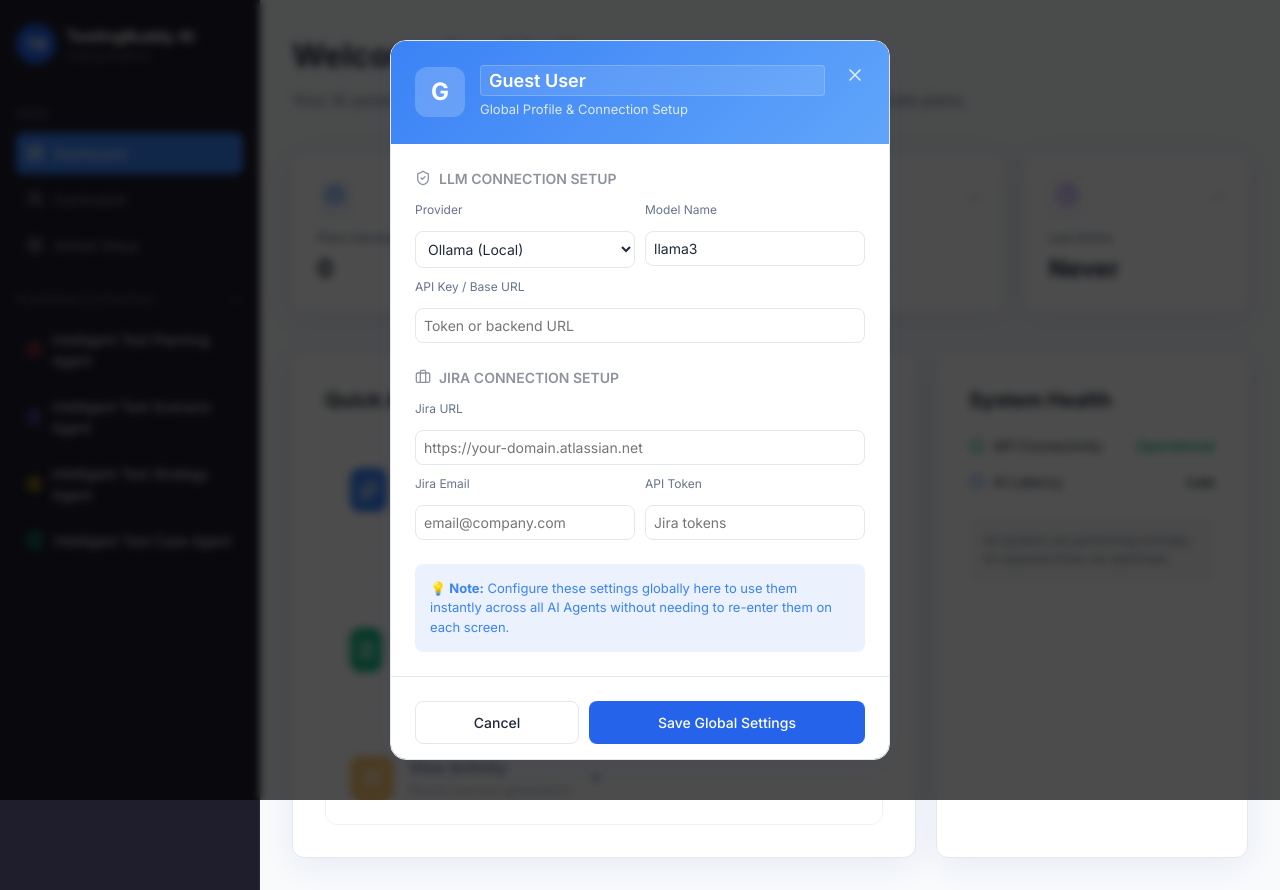
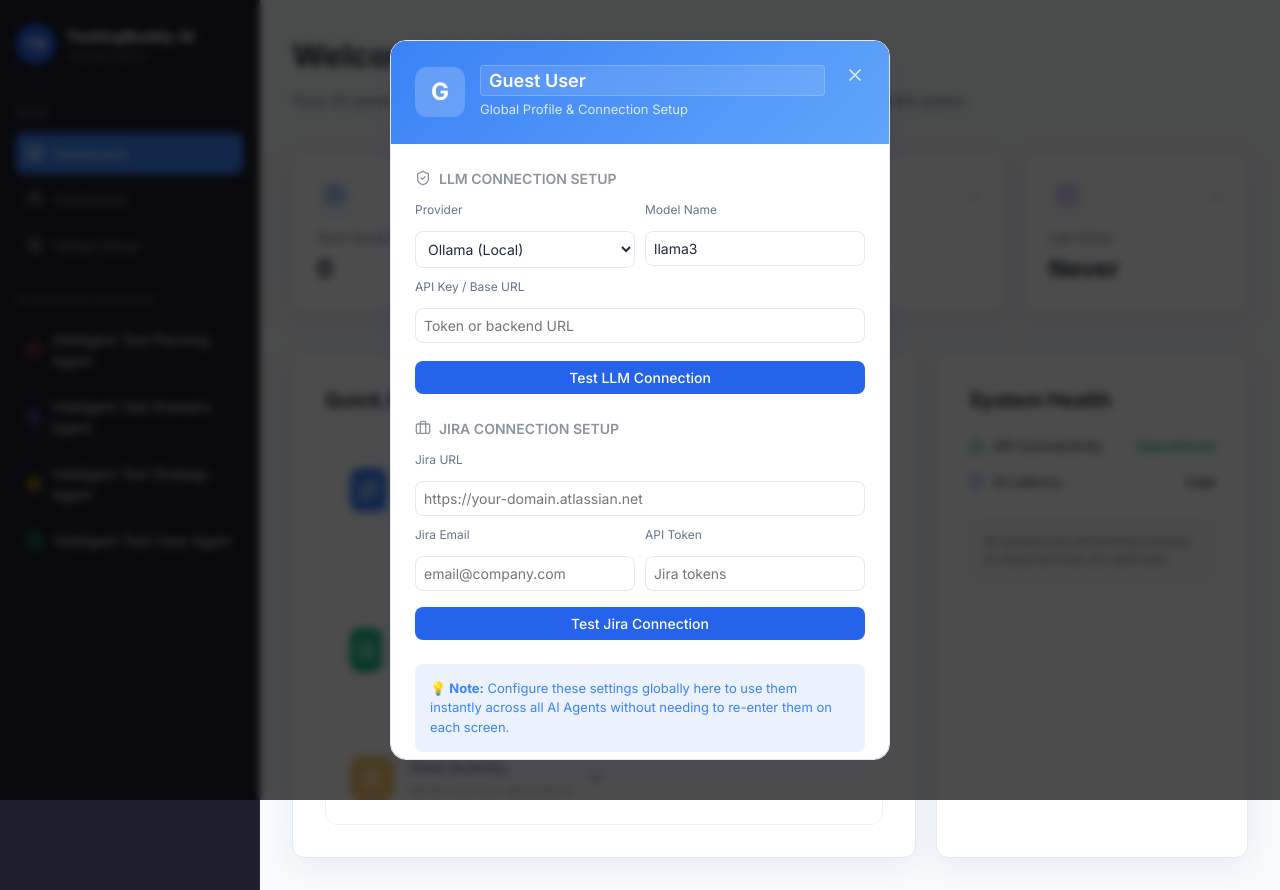
Before and after one commit to sneha-N07/Test_Plan_AI, a Next.js app: page / in a window 1280 px wide. Both pictures are taken after a click on the element "Global Setup". Built offline with nearby package versions, Linux system fonts and the light colour scheme.

Commit message:
feat: Add Test connection buttons to Global setup page

```diff
--- a/app/components/Sidebar.tsx
+++ b/app/components/Sidebar.tsx
@@ -23,6 +23,13 @@ export default function Sidebar() {
   const [llmKey, setLlmKey] = useState('');
   const [llmModel, setLlmModel] = useState('llama3');
 
+  // Test UI State
+  const [loading, setLoading] = useState(false);
+  const [jiraTestStatus, setJiraTestStatus] = useState('');
+  const [jiraTestSuccess, setJiraTestSuccess] = useState<boolean | null>(null);
+  const [llmTestStatus, setLlmTestStatus] = useState('');
+  const [llmTestSuccess, setLlmTestSuccess] = useState<boolean | null>(null);
+
   useEffect(() => {
     if (isProfileOpen) {
       setEditedName(localStorage.getItem('jiraDisplayName') || 'Guest User');
@@ -33,8 +40,49 @@ export default function Sidebar() {
       setLlmBaseUrl(localStorage.getItem('llmBaseUrl') || '');
       setLlmKey(localStorage.getItem('llmKey') || '');
       setLlmModel(localStorage.getItem('llmModel') || 'llama3');
+
+      // Reset statuses on open
+      setJiraTestStatus(''); setJiraTestSuccess(null);
+      setLlmTestStatus(''); setLlmTestSuccess(null);
     }
   }, [isProfileOpen]);
+
+  const testJira = async () => {
+    try {
+      setLoading(true); setJiraTestStatus('Testing...'); setJiraTestSuccess(null);
+      const res = await fetch('/api/jira/test', {
+        method: 'POST', body: JSON.stringify({ url: jiraUrl, email: jiraEmail, apiToken: jiraToken })
+      });
+      const data = await res.json();
+      if (data.success) {
+        setJiraTestStatus(`Jira OK! Welcome ${data.name}`);
+        setJiraTestSuccess(true);
+      } else {
+        setJiraTestStatus(`Error: ${data.error}`);
+        setJiraTestSuccess(false);
+      }
+    } catch (e: any) {
+      setJiraTestStatus('Connection failed');
+      setJiraTestSuccess(false);
+    }
+    finally { setLoading(false); }
+  };
+
+  const testLlm = async () => {
+    try {
+      setLoading(true); setLlmTestStatus('Testing...'); setLlmTestSuccess(null);
+      const res = await fetch('/api/llm/test', {
+        method: 'POST', body: JSON.stringify({ provider: llmProvider, baseUrl: llmBaseUrl, apiKey: llmKey, model: llmModel })
+      });
+      const data = await res.json();
+      setLlmTestStatus(data.success ? 'LLM OK!' : `Error: ${data.error}`);
+      setLlmTestSuccess(data.success);
+    } catch (e: any) {
+      setLlmTestStatus('Connection failed');
+      setLlmTestSuccess(false);
+    }
+    finally { setLoading(false); }
+  };
 
   const handleSaveSettings = () => {
     localStorage.setItem('jiraDisplayName', editedName);
@@ -172,6 +220,24 @@ export default function Sidebar() {
                     if(llmProvider === 'Ollama') setLlmBaseUrl(e.target.value); else setLlmKey(e.target.value);
                   }} placeholder="Token or backend URL" />
                 </div>
+
+                <button
+                  className="btn-primary"
+                  style={{ marginTop: '0.5rem', width: '100%', backgroundColor: '#2563eb', padding: '8px' }}
+                  onClick={testLlm}
+                  disabled={loading}
+                >
+                  {loading ? 'Testing...' : 'Test LLM Connection'}
+                </button>
+                {llmTestStatus && (
+                  <div style={{
+                    marginTop: '0.75rem', padding: '0.5rem', borderRadius: '6px', fontSize: '12px', fontWeight: '500',
+                    backgroundColor: llmTestSuccess === true ? 'rgba(16, 185, 129, 0.1)' : llmTestSuccess === false ? 'rgba(239, 68, 68, 0.1)' : 'rgba(0,0,0,0.05)',
+                    color: llmTestSuccess === true ? '#10b981' : llmTestSuccess === false ? 'var(--error-color)' : 'var(--text-secondary)'
+                  }}>
+                    {llmTestStatus}
+                  </div>
+                )}
               </div>
 
               <div className="info-section" style={{ marginTop: '20px' }}>
@@ -190,6 +256,24 @@ export default function Sidebar() {
                     <input type="password" className="input-field" style={{ padding: '8px', width: '100%' }} value={jiraToken} onChange={e=>setJiraToken(e.target.value)} placeholder="Jira tokens" />
                   </div>
                 </div>
+
+                <button
+                  className="btn-primary"
+                  style={{ marginTop: '1rem', width: '100%', backgroundColor: '#2563eb', padding: '8px' }}
+                  onClick={testJira}
+                  disabled={loading}
+                >
+                  {loading ? 'Testing...' : 'Test Jira Connection'}
+                </button>
+                {jiraTestStatus && (
+                  <div style={{
+                    marginTop: '0.75rem', padding: '0.5rem', borderRadius: '6px', fontSize: '12px', fontWeight: '500',
+                    backgroundColor: jiraTestSuccess === true ? 'rgba(16, 185, 129, 0.1)' : jiraTestSuccess === false ? 'rgba(239, 68, 68, 0.1)' : 'rgba(0,0,0,0.05)',
+                    color: jiraTestSuccess === true ? '#10b981' : jiraTestSuccess === false ? 'var(--error-color)' : 'var(--text-secondary)'
+                  }}>
+                    {jiraTestStatus}
+                  </div>
+                )}
               </div>
 
               <div style={{ marginTop: '20px', padding: '15px', backgroundColor: 'rgba(59, 130, 246, 0.1)', borderRadius: '8px', fontSize: '13px' }}>
```
